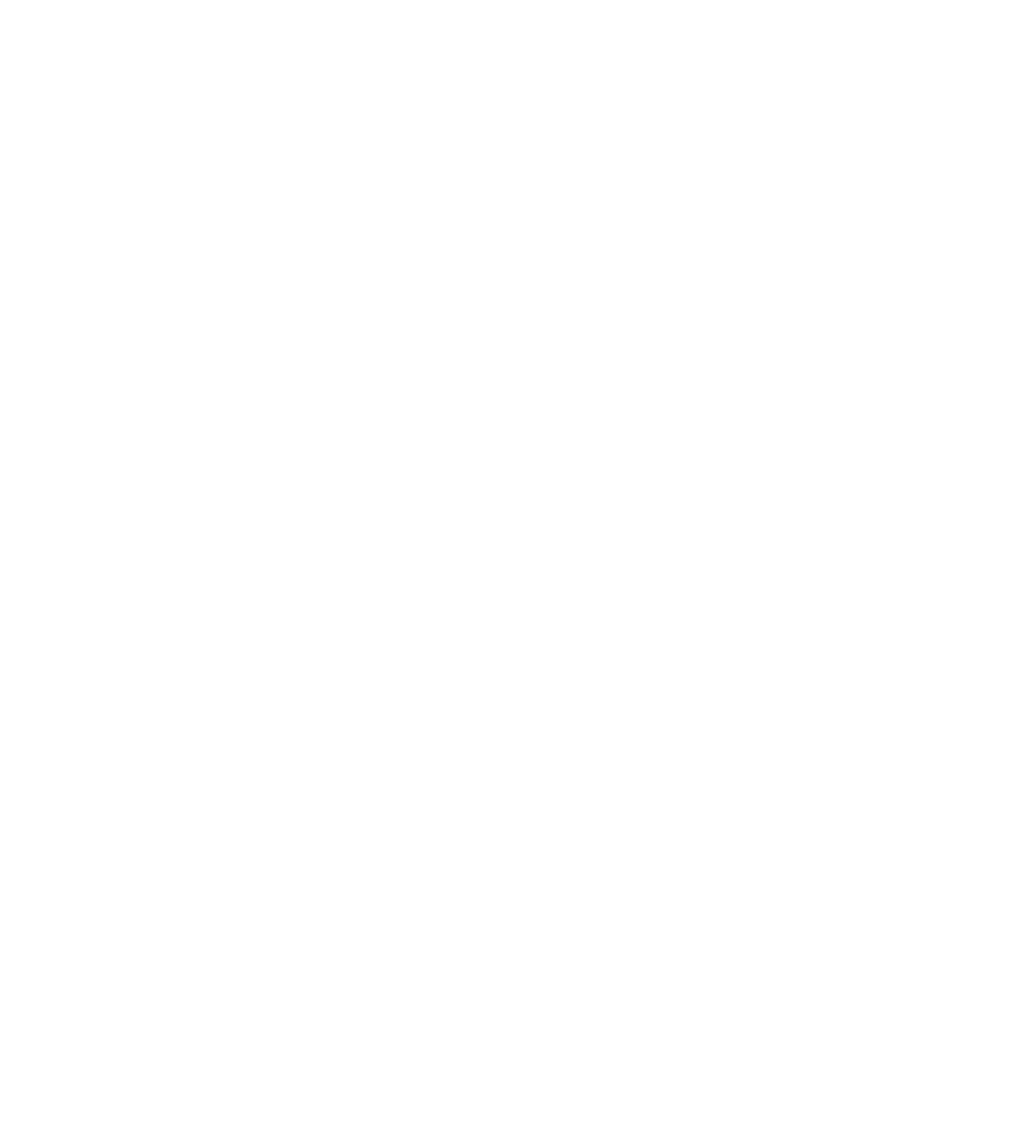
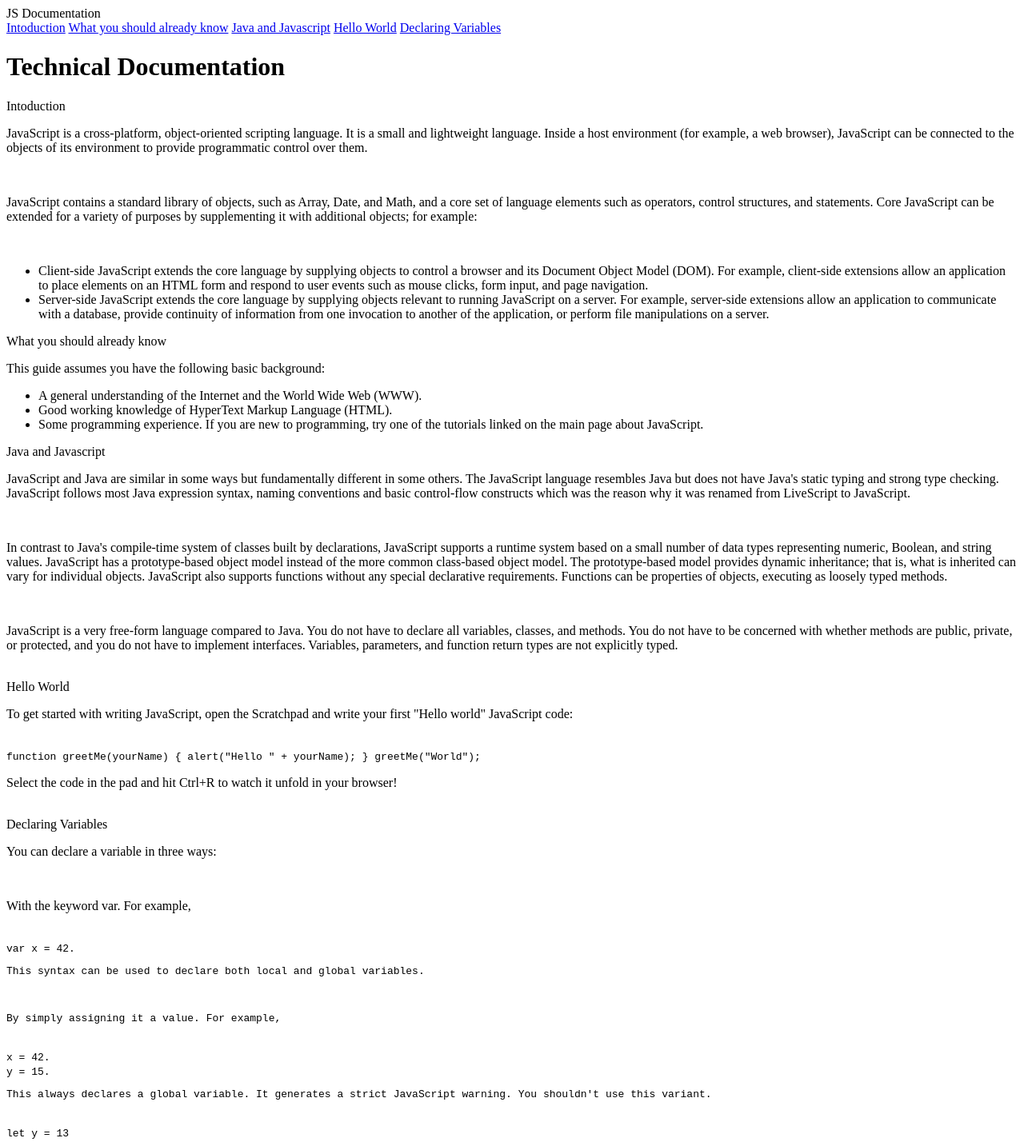
Before and after one commit to JephteExtra/technical_documentation, a plain HTML site: page index.html in a window 1280 px wide. Shown: the whole page at 80% size. Before the commit the page ends 800 px from the top, so only its background shows below. Drawn offline with Linux system fonts and the light colour scheme.

Commit message:
Added main doc, sections, and navbar to index.html.

```diff
--- a/index.html
+++ b/index.html
@@ -8,19 +8,85 @@
 
   <body>
     <script src="https://cdn.freecodecamp.org/testable-projects-fcc/v1/bundle.js"></script>
+      <!--The nav bar. -->
+      <nav id="navbar">
+        <header>JS Documentation</header>
+        <a class="nav-link" href="#introduction">Intoduction</a>
+        <a class="nav-link" href="#what_you_should_alredy_know">What you should already know</a>
+        <a class="nav-link" href="#java_and_javascript">Java and Javascript</a>
+        <a class="nav-link" href="#hello_world">Hello World</a>
+        <a class="nav-link" href="#declaring_variables">Declaring Variables</a>
+      </nav>
 
-    <!--
+      <div id="main-doc">
+        <h1>Technical Documentation</h1>
 
-    Hello Camper!
+        <!-- The following are the five sections within the main section. -->
+        <section class="main-section" id="introduction">
+          <header>Intoduction</header>
+          <p>JavaScript is a cross-platform, object-oriented scripting language. It is a small and lightweight language. Inside a host environment (for example, a web browser), JavaScript can be connected to the objects of its environment to provide programmatic control over them.</p><br>
 
-    For now, the test suite only works in Chrome!
-    Please read the README below in the JS Editor before beginning.
-    Feel free to delete this message once you have read it.
-    Good luck and Happy Coding!
+          <p>JavaScript contains a standard library of objects, such as Array, Date, and Math, and a core set of language elements such as operators, control structures, and statements. Core JavaScript can be extended for a variety of purposes by supplementing it with additional objects; for example:</p><br>
 
-    - The freeCodeCamp Team
+            <ul>
+              <li>Client-side JavaScript extends the core language by supplying objects to control a browser and its Document Object Model (DOM). For example, client-side extensions allow an application to place elements on an HTML form and respond to user events such as mouse clicks, form input, and page navigation.</li>
 
-    -->
+              <li>Server-side JavaScript extends the core language by supplying objects relevant to running JavaScript on a server. For example, server-side extensions allow an application to communicate with a database, provide continuity of information from one invocation to another of the application, or perform file manipulations on a server.</li>
+            </ul>
+        </section>
+
+        <section class="main-section" id="what_you_should_alredy_know">
+          <header>What you should already know</header>
+            <p>This guide assumes you have the following basic background:</p>
+            <ul>
+              <li>A general understanding of the Internet and the World Wide Web (WWW).</li>
+
+              <li>Good working knowledge of HyperText Markup Language (HTML).</li>
+
+              <li>Some programming experience. If you are new to programming, try one of the tutorials linked on the main page about JavaScript.</li>
+            </ul>
+        </section>
+
+        <section class="main-section" id="java_and_javascript">
+          <header>Java and Javascript</header>
+          <p>JavaScript and Java are similar in some ways but fundamentally different in some others. The JavaScript language resembles Java but does not have Java's static typing and strong type checking. JavaScript follows most Java expression syntax, naming conventions and basic control-flow constructs which was the reason why it was renamed from LiveScript to JavaScript.</p><br>
+
+          <p>In contrast to Java's compile-time system of classes built by declarations, JavaScript supports a runtime system based on a small number of data types representing numeric, Boolean, and string values. JavaScript has a prototype-based object model instead of the more common class-based object model. The prototype-based model provides dynamic inheritance; that is, what is inherited can vary for individual objects. JavaScript also supports functions without any special declarative requirements. Functions can be properties of objects, executing as loosely typed methods.</p><br>
+
+          <p>JavaScript is a very free-form language compared to Java. You do not have to declare all variables, classes, and methods. You do not have to be concerned with whether methods are public, private, or protected, and you do not have to implement interfaces. Variables, parameters, and function return types are not explicitly typed.</p><br>
+        </section>
+
+        <section class="main-section" id="hello_world">
+          <header>Hello World</header>
+          <p>To get started with writing JavaScript, open the Scratchpad and write your first "Hello world" JavaScript code:</p><br>
+
+          <code>function greetMe(yourName) { alert("Hello " + yourName); }
+greetMe("World");</code><br>
+
+          <p>Select the code in the pad and hit Ctrl+R to watch it unfold in your browser!</p><br>
+        </section>
+
+        <section class="main-section" id="declaring_variables">
+          <header>Declaring Variables</header>
+            <p>You can declare a variable in three ways:</p><br>
+
+            <p>With the keyword var. For example,</p><br>
+
+            <code>var x = 42.<code><br>
+
+              <p>This syntax can be used to declare both local and global variables.</p><br>
+
+              <p>By simply assigning it a value. For example,</p><br>
+
+              <code>x = 42.</code><br>
+
+              <code>y = 15.</code><br>
+
+              <p>This always declares a global variable. It generates a strict JavaScript warning. You shouldn't use this variant.</p><br>
+
+              <code>let y = 13</code><br>
+        </section>
+      </div>
     <script  src="js/index.js"></script>
   </body>
 </html>
```
